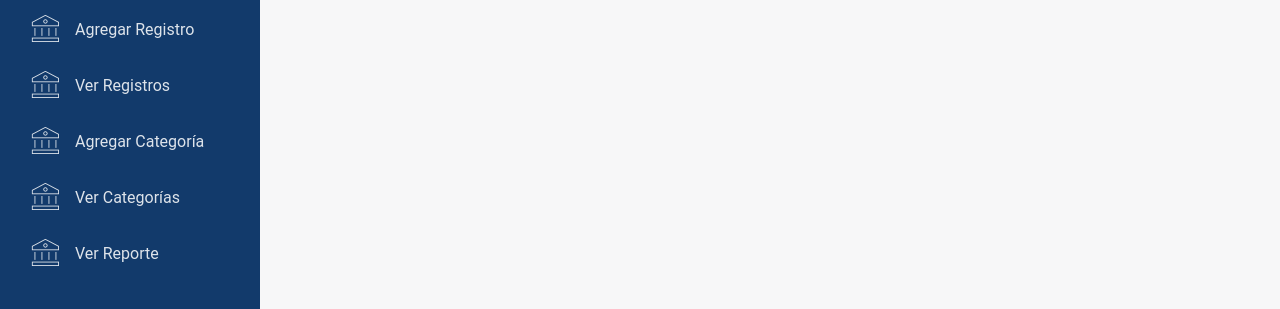
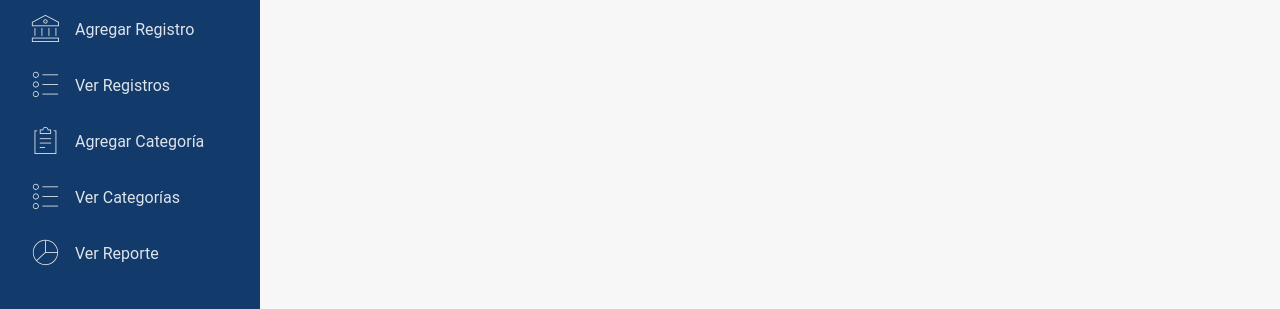
Before and after one commit to NicollePalomo/FinanzApp, a React (Create React App) app: page / in a window 1280 px wide. Shown: the part 180-489 px from the top of the page. Built offline with nearby package versions, Linux system fonts and the light colour scheme.

Commit message:
Iconos actualizados

```diff
--- a/src/routes.js
+++ b/src/routes.js
@@ -21,7 +21,7 @@ const Routes = [
   {
     path: "/registros/",
     name: "Ver Registros",
-    icon: "nc-icon nc-bank",
+    icon: "nc-icon nc-bullet-list-67",
     component: RegistroList,
     layout: "",
     // exact: true,
@@ -29,7 +29,7 @@ const Routes = [
   {
     path: "/categorias/add",
     name: "Agregar Categoría",
-    icon: "nc-icon nc-bank",
+    icon: "nc-icon nc-notes",
     component: CreateCategoria,
     layout: "",
     // exact: true,
@@ -37,7 +37,7 @@ const Routes = [
   {
     path: "/categorias/",
     name: "Ver Categorías",
-    icon: "nc-icon nc-bank",
+    icon: "nc-icon nc-bullet-list-67",
     component: CategoriaList,
     layout: "",
     // exact: true,
@@ -45,7 +45,7 @@ const Routes = [
   {
     path: "/reporte/",
     name: "Ver Reporte",
-    icon: "nc-icon nc-bank",
+    icon: "nc-icon nc-chart-pie-35",
     component: Reporte,
     layout: "",
     // exact: true,
```
